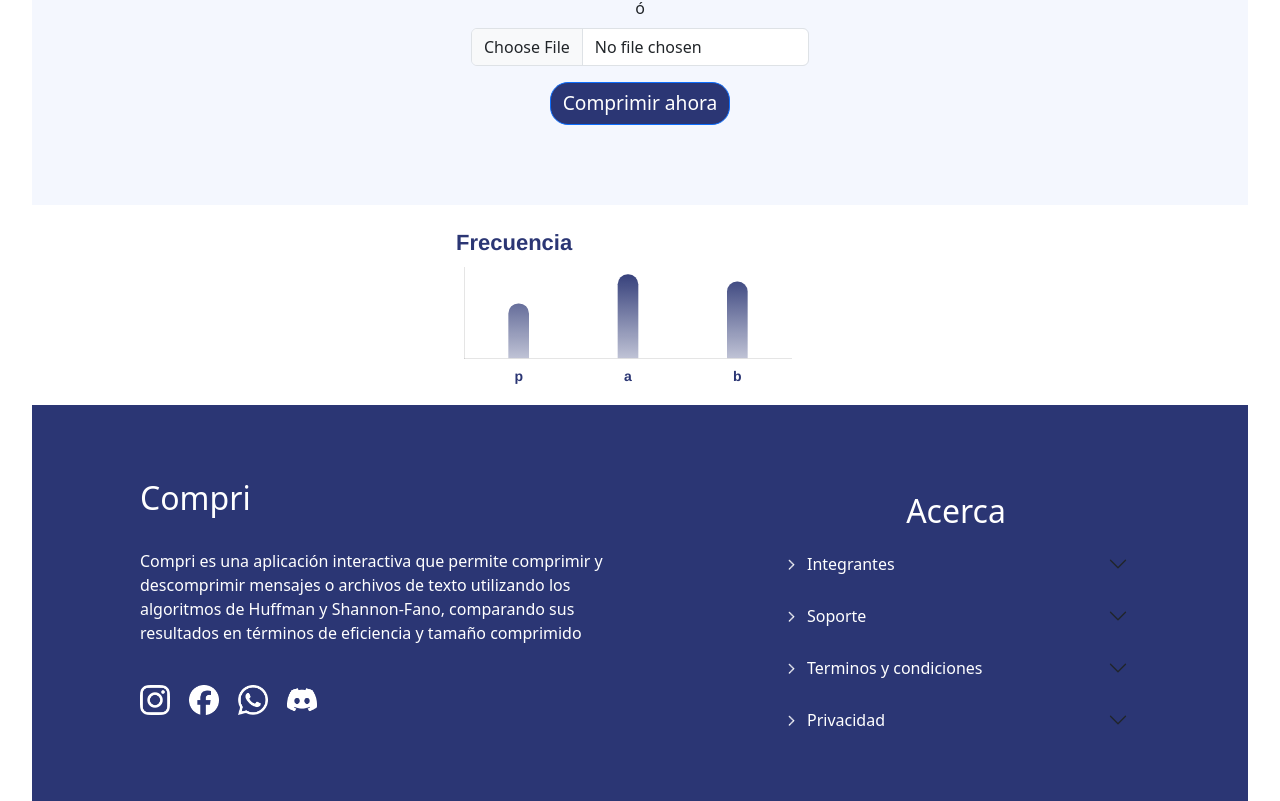
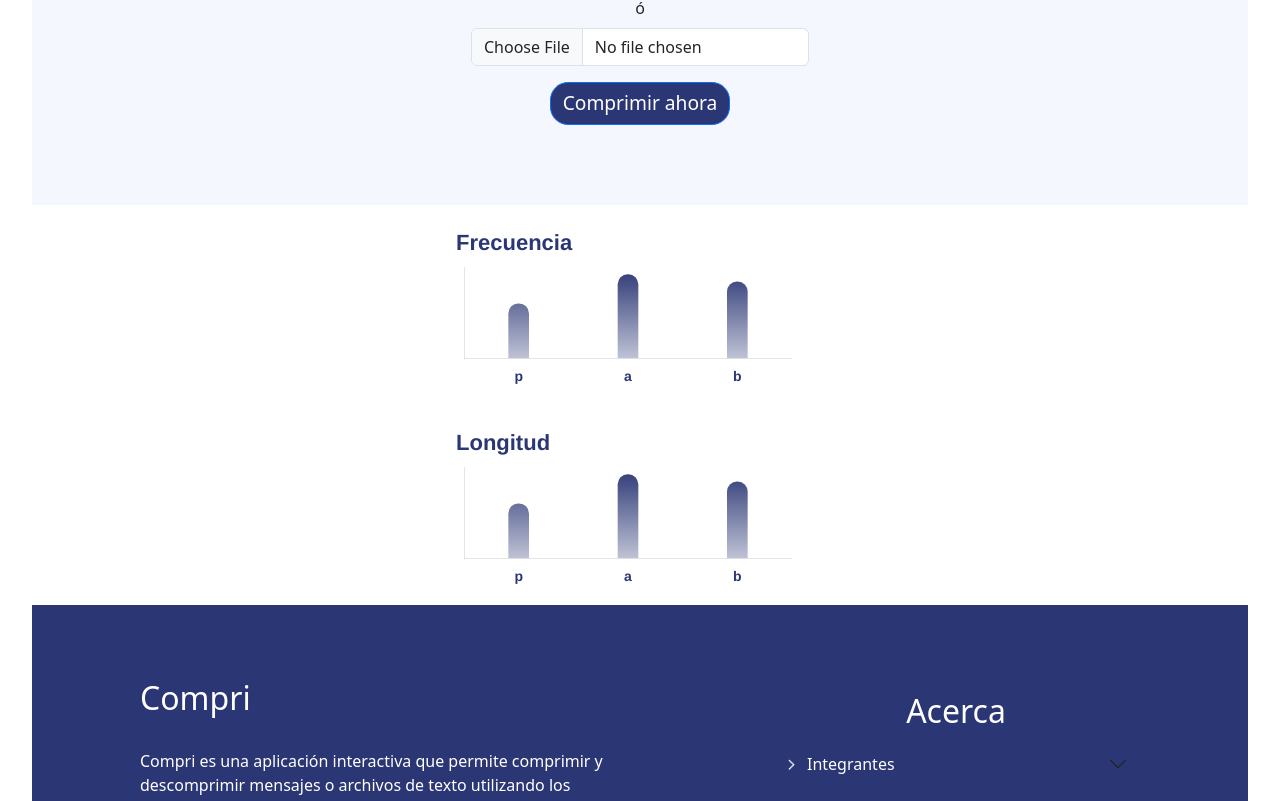
Before and after one commit to ThiagoPerez03/Compri, a React (Vite) app in the folder frontend/: page / in a window 1280 px wide. Shown: the part 477-1278 px from the top of the page. Built offline with nearby package versions, Linux system fonts and the light colour scheme.

Commit message:
feat: tabla de longitud

```diff
--- a/frontend/src/App.jsx
+++ b/frontend/src/App.jsx
@@ -4,6 +4,7 @@ import Header from './components/Header'; // Import the Header component
 import Footer from './components/Footer'; // Import the Footer component
 import InputView from './components/InputView';
 import FreqTable from './components/FreqTable';
+import LengthTable from './components/LengthTable';
 
 function App() {
   return (
@@ -11,6 +12,7 @@ function App() {
       <Header />
       <InputView />
       <FreqTable />
+      <LengthTable />
       <Footer />
     </div>
   );
--- /dev/null
+++ b/frontend/src/components/LengthTable.css
@@ -0,0 +1,7 @@
+#length-table {
+  width: 400px;
+  height: 200px;
+  margin: auto;
+  padding: 1rem;
+  border-radius: 8px;
+}
--- /dev/null
+++ b/frontend/src/components/LengthTable.jsx
@@ -0,0 +1,114 @@
+import React from "react";
+import './LengthTable.css';
+import {
+  Chart as ChartJS,
+  CategoryScale,
+  LinearScale,
+  BarElement,
+  Title,
+  Tooltip,
+  Legend,
+} from 'chart.js';
+import { Bar } from 'react-chartjs-2';
+
+ChartJS.register(
+  CategoryScale,
+  LinearScale,
+  BarElement,
+  Title,
+  Tooltip,
+  Legend,
+);
+
+export const options = {
+  responsive: true,
+  plugins: {
+    title: {
+      display: true,
+      text: 'Longitud',
+      align: 'start',
+      color: 'rgba(43, 54, 116, 1)',
+      font: {
+        size: 22,
+        weight: 'bold',
+      }
+    },
+    legend: {
+      display: false,
+    },
+  },
+  scales: {
+    x: {
+      categoryPercentage: 0.95, // default es 0.8
+      barPercentage: 0.95,      // default es 0.9
+      ticks: {
+        color: 'rgba(43, 54, 116, 1)',
+        font: {
+          size: 14,
+          weight: 'bold',
+        }
+      },
+      grid: {
+        display: false,         // para sacar la cuadrícula
+      }
+    },
+    y: {
+      ticks: {
+        display: false,
+      },
+      grid: {
+        display: false,          // sacar la cuadrícula del eje y también
+      }
+    }
+  }
+};
+
+const DATOS = [
+  {
+    word: 'p',
+    freq: 15,
+  },
+  {
+    word: 'a',
+    freq: 23,
+  },
+  {
+    word: 'b',
+    freq: 21
+  }
+];
+
+export const data = {
+  labels: DATOS.map(e => e.word),
+  datasets: [
+    {
+      label: 'Longitud de palabra',
+      data: DATOS.map(e => e.freq),
+      backgroundColor: (context) => {
+        const chart = context.chart;
+        const { ctx, chartArea } = chart;
+
+        if (!chartArea) return null;
+
+        const gradient = ctx.createLinearGradient(0, chartArea.top, 0, chartArea.bottom);
+        gradient.addColorStop(0, 'rgba(43, 54, 116, 1)');
+        gradient.addColorStop(1, 'rgba(43, 54, 116, 0.3)');
+        return gradient;
+      },
+      borderWidth: 0,
+      barThickness: 20,
+      borderRadius: 20,
+      borderSkiped: false,
+    }
+  ]
+};
+
+const LengthTable = () => {
+  return (
+    <div id='length-table'>
+      <Bar options={options} data={data} />
+    </div>
+  );
+}
+
+export default LengthTable;
```
